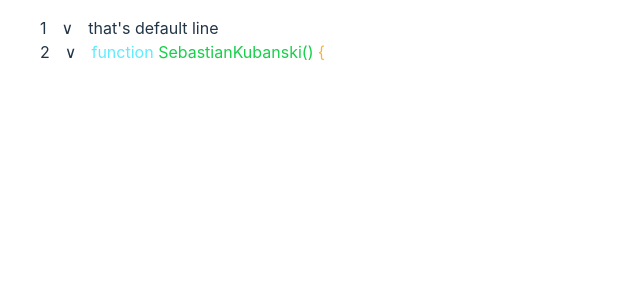
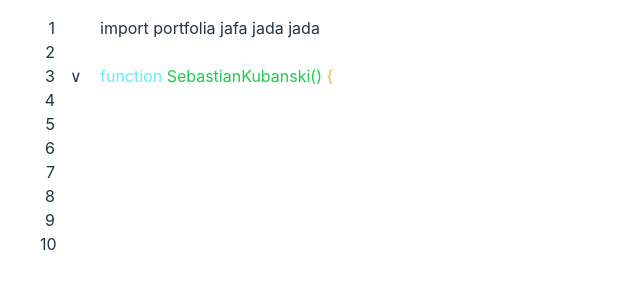
Before and after one commit to Bubekk/Portfolio, a React (Vite) app: page / in a window 1280 px wide. Shown: the top 300 px of the page, without its empty margins (0-640 px from the left). Built offline with nearby package versions, Linux system fonts and the light colour scheme.

Commit message:
I don't know what I am doing right now

```diff
--- a/src/App.jsx
+++ b/src/App.jsx
@@ -1,12 +1,11 @@
 import "./App.css";
-import LineRow from "./components/LineRow/LineRow";
-import MainFunction from "./components/Main/MainFunction";
+import LineRowColumn from "./components/LineRowColumn/LineRowColumn";
+import MainFunction from "./Main/MainFunction";
 
 function App() {
   return (
     <>
-      <LineRow number="1" content="first" />
-      <LineRow number="2" content="mainfunction" />
+      <LineRowColumn />
     </>
   );
 }
--- a/src/components/Main/styles/mainFunction.scss
+++ b/src/Main/styles/mainFunction.scss
@@ -1,4 +1,4 @@
-@import "../../../style/colors";
+@import "../../style/colors";
 
 .mainfunction {
   display: flex;
--- /dev/null
+++ b/src/components/Arrows/ArrowRow/ArrowRow.jsx
@@ -0,0 +1,5 @@
+function ArrowRow(props) {
+  return <div></div>;
+}
+
+export default ArrowRow;
--- a/src/components/LineRow/LineRow.jsx
+++ /dev/null
@@ -1,32 +0,0 @@
-import "./styles/lineRow.scss";
-import MainFunction from "../Main/MainFunction";
-
-function LineRow(props) {
-  const renderContent = () => {
-    // if (props.content === "first") {
-    //   return <span>import "./portfolio.css"</span>;
-    // } else if (props.content === "mainfunction") {
-    //   return <MainFunction />;
-    // }
-    switch (props.content) {
-      case "import":
-        return <span>import "./portfolio.css"</span>;
-      case "mainfunction":
-        return <MainFunction />;
-      default:
-        return "that's default line";
-    }
-  };
-
-  return (
-    <div className="linerow">
-      <div className="linerow__number">
-        <span>{props.number}</span>
-      </div>
-      <div className="linerow__arrow">&#8744;</div>
-      <div className="linerow__content">{renderContent()}</div>
-    </div>
-  );
-}
-
-export default LineRow;
--- /dev/null
+++ b/src/components/LineRowColumn/LineRow/LineRow.jsx
@@ -0,0 +1,14 @@
+import "./styles/lineRow.scss";
+
+function LineRow(props) {
+  return (
+    <div className="linerow">
+      <div className="linerow__number">
+        <span>{props.number}</span>
+      </div>
+      <div className="linerow__arrow">{props.arrow && <span>&#8744;</span>}</div>
+    </div>
+  );
+}
+
+export default LineRow;
--- a/src/components/LineRow/styles/lineRow.scss
+++ b/src/components/LineRowColumn/LineRow/styles/lineRow.scss
@@ -3,10 +3,13 @@
   flex-direction: row;
 
   &__number {
+    width: 15px;
     margin-right: 15px;
+    text-align: right;
   }
 
   &__arrow {
+    width: 15px;
     margin-right: 15px;
   }
 }
--- /dev/null
+++ b/src/components/LineRowColumn/LineRowColumn.jsx
@@ -0,0 +1,28 @@
+import "./styles/LineRowColumn.scss";
+import LineRow from "./LineRow/LineRow";
+import MainFunction from "../../Main/MainFunction";
+
+function LineRowColumn(props) {
+  return (
+    <div className="lines">
+      <div className="lines__import">
+        <LineRow number="1" />
+        <span>import portfolia jafa jada jada</span>
+      </div>
+      <LineRow number="2" />
+      <div className="lines__mainfunction">
+        <LineRow number="3" arrow="true" />
+        <MainFunction />
+      </div>
+      <LineRow number="4" />
+      <LineRow number="5" />
+      <LineRow number="6" />
+      <LineRow number="7" />
+      <LineRow number="8" />
+      <LineRow number="9" />
+      <LineRow number="10" />
+    </div>
+  );
+}
+
+export default LineRowColumn;
--- /dev/null
+++ b/src/components/LineRowColumn/styles/LineRowColumn.scss
@@ -0,0 +1,14 @@
+.lines {
+  display: flex;
+  flex-direction: column;
+
+  &__import {
+    display: flex;
+    flex-direction: row;
+  }
+
+  &__mainfunction {
+    display: flex;
+    flex-direction: row;
+  }
+}
```
Also changed, not shown: src/components/Arrows/ArrowRowColumn.jsx (added, +7 -0 lines), src/Main/MainFunction.jsx (renamed from src/components/Main/MainFunction.jsx).
